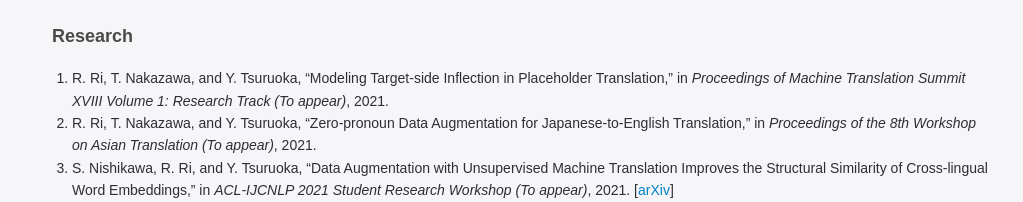
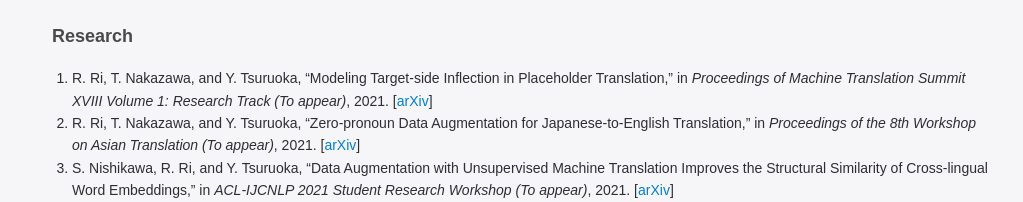
Before and after one commit to Ryou0634/Ryou0634.github.io, a plain HTML site: page index.html in a window 1280 px wide. Shown: the part 544-746 px from the top of the page, without its empty margins (128-1151 px from the left). Drawn offline with Linux system fonts and the light colour scheme.

Commit message:
add arXiv links

```diff
--- a/index.html
+++ b/index.html
@@ -51,8 +51,8 @@
 
 <section>
   <h3 id="research">Research</h3>
-  <ol class="bibliography"><li><span id="ri-etal-2021-placeholder">R. Ri, T. Nakazawa, and Y. Tsuruoka, “Modeling Target-side Inflection in Placeholder Translation,” in <i>Proceedings of Machine Translation Summit XVIII Volume 1: Research Track (To appear)</i>, 2021. </span></li>
-<li><span id="ri-et-al-2021-prodrop">R. Ri, T. Nakazawa, and Y. Tsuruoka, “Zero-pronoun Data Augmentation for Japanese-to-English Translation,” in <i>Proceedings of the 8th Workshop on Asian Translation (To appear)</i>, 2021. </span></li>
+  <ol class="bibliography"><li><span id="ri-etal-2021-placeholder">R. Ri, T. Nakazawa, and Y. Tsuruoka, “Modeling Target-side Inflection in Placeholder Translation,” in <i>Proceedings of Machine Translation Summit XVIII Volume 1: Research Track (To appear)</i>, 2021. [<a href="https://arxiv.org/abs/2107.00334" target="_blank">arXiv</a>]</span></li>
+<li><span id="ri-et-al-2021-prodrop">R. Ri, T. Nakazawa, and Y. Tsuruoka, “Zero-pronoun Data Augmentation for Japanese-to-English Translation,” in <i>Proceedings of the 8th Workshop on Asian Translation (To appear)</i>, 2021. [<a href="https://arxiv.org/abs/2107.00318" target="_blank">arXiv</a>]</span></li>
 <li><span id="nishikawa-et-al-2021-data-augmentation">S. Nishikawa, R. Ri, and Y. Tsuruoka, “Data Augmentation with Unsupervised Machine Translation Improves the Structural Similarity of Cross-lingual Word Embeddings,” in <i>ACL-IJCNLP 2021 Student Research Workshop (To appear)</i>, 2021. [<a href="https://arxiv.org/abs/2006.00262" target="_blank">arXiv</a>]</span></li>
 <li><span id="ri-tsuruoka-2020-revisiting">R. Ri and Y. Tsuruoka, “Revisiting the Context Window for Cross-lingual Word Embeddings,” in <i>Proceedings of the 58th ACL</i>, 2020. [<a href="https://www.aclweb.org/anthology/2020.acl-main.94/" target="_blank">anthology</a>][<a href="https://arxiv.org/abs/2004.10813" target="_blank">arXiv</a>]</span></li>
 <li><span id="rikters-etal-2020-university">Rikters Matı̄ss, T. Nakazawa, and R. Ri, “The University of Tokyo’s Submissions to the WAT 2020 Shared Task,” in <i>Proceedings of the 7th Workshop on Asian Translation</i>, 2020. [<a href="https://www.aclweb.org/anthology/2020.wat-1.18" target="_blank">anthology</a>]</span></li>
```
